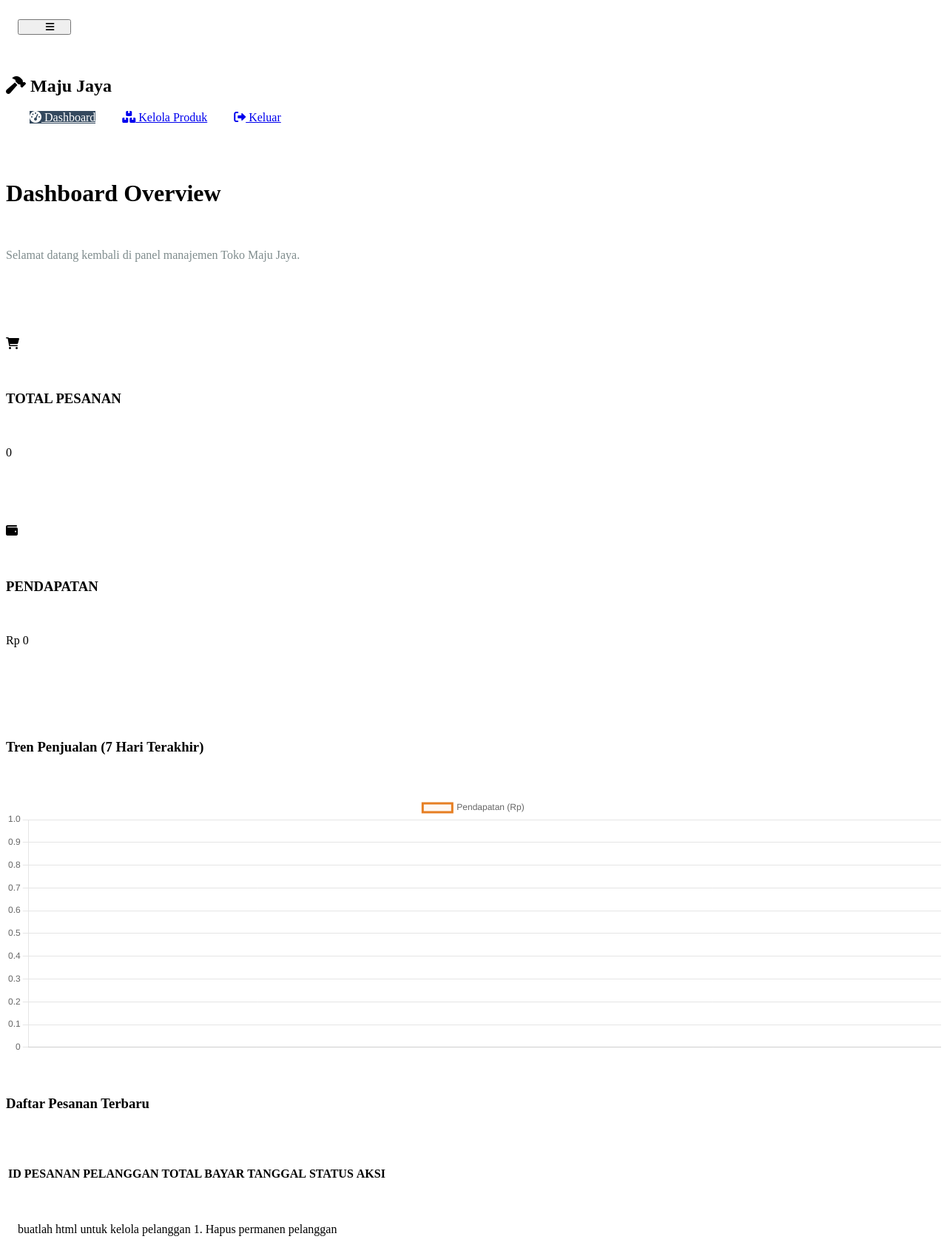
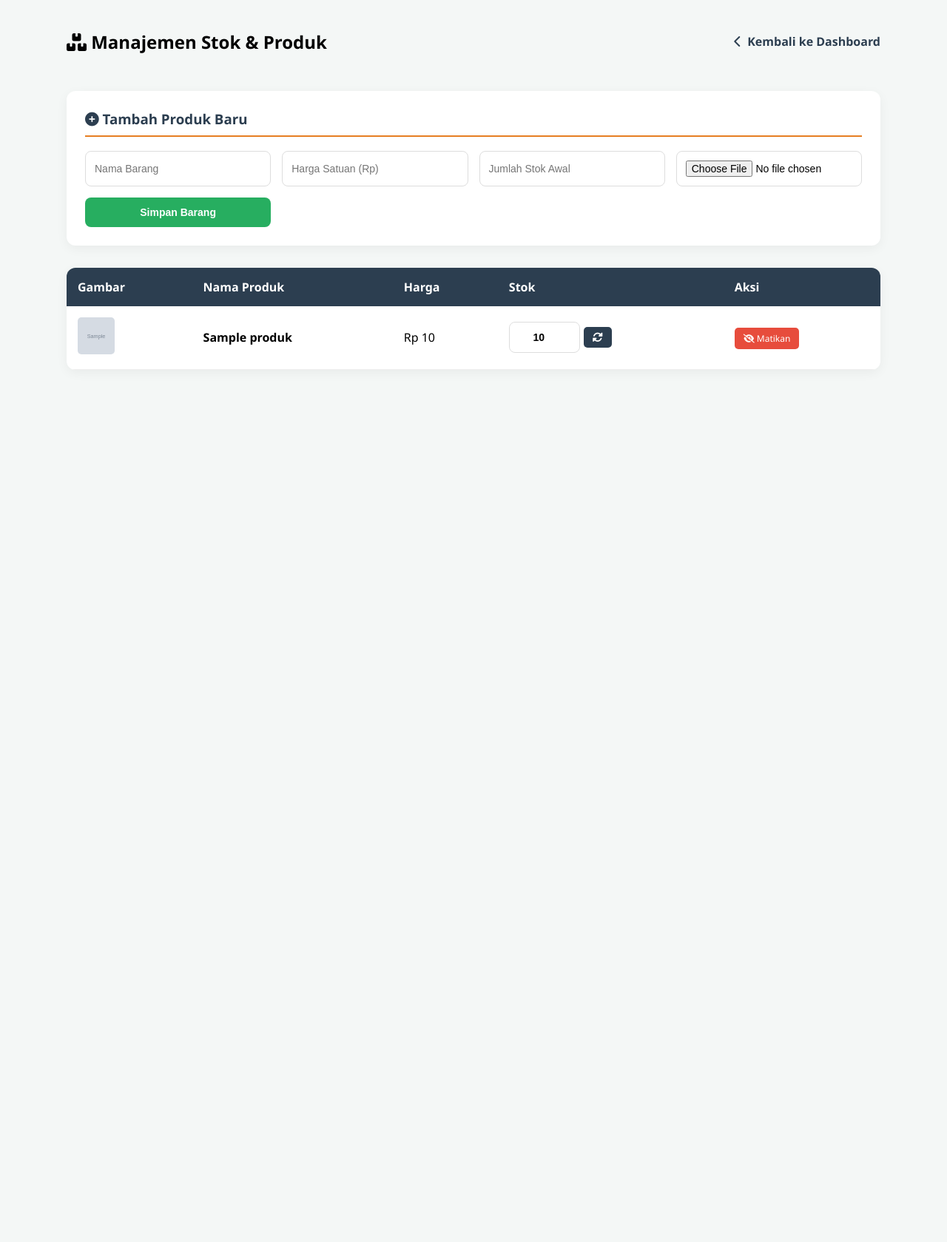
Before and after one commit to ArkyAndito04/Toko_Bangunan, a Flask app: page /admin/produk in a window 1280 px wide. Shown: the whole page at 74% size. After the commit the page ends 479 px from the top, so only its background shows below. Run offline with Flask 3, Linux system fonts and the light colour scheme; a user stored in the database is signed in; tables that the repository leaves empty hold one stand-in row (values such as "Sample post"); grey boxes marked "Sample" are stand-in pictures; one stand-in notice (Sample message) is shown; data that the repository does not hold is empty; some libraries are stand-ins or nearby versions.

Commit message:
Update kelola_produk.html

```diff
--- a/templates/kelola_produk.html
+++ b/templates/kelola_produk.html
@@ -3,211 +3,119 @@
 <head>
     <meta charset="UTF-8">
     <meta name="viewport" content="width=device-width, initial-scale=1.0">
-    <title>Dashboard Admin - Maju Jaya</title>
+    <title>Kelola Produk - Maju Jaya</title>
     <link rel="stylesheet" href="https://cdnjs.cloudflare.com/ajax/libs/font-awesome/6.0.0/css/all.min.css">
-    <script src="https://cdn.jsdelivr.net/npm/chart.js"></script>
+    <script src="https://cdn.jsdelivr.net/npm/sweetalert2@11"></script>
+
     <style>
         :root {
-            --sidebar: #2c3e50;
+            --primary: #2c3e50;
             --accent: #e67e22;
+            --success: #27ae60;
+            --danger: #e74c3c;
             --bg: #f4f7f6;
-            --white: #ffffff;
-            --success: #27ae60;
-            --danger: #d63031;
         }
 
-        body { font-family: 'Segoe UI', sans-serif; margin: 0; background: var(--bg); display: flex; overflow-x: hidden; }
+        body { font-family: 'Segoe UI', sans-serif; background: var(--bg); margin: 0; padding: 20px; }
+        .container { max-width: 1100px; margin: 0 auto; }
 
-        /* --- SIDEBAR STYLE --- */
-        .sidebar {
-            width: 250px;
-            background: var(--sidebar);
-            height: 100vh;
-            color: white;
-            padding: 20px;
-            position: fixed;
-            box-shadow: 2px 0 5px rgba(0,0,0,0.1);
-            z-index: 1000;
-            transition: all 0.3s ease;
-            left: -450px; /* Sembunyi default */
-        }
+        .header { display: flex; justify-content: space-between; align-items: center; margin-bottom: 30px; }
+        .btn-back { text-decoration: none; color: var(--primary); font-weight: bold; display: flex; align-items: center; gap: 8px; }
 
-        .sidebar.active { left: 0; }
-        .sidebar h2 { color: var(--accent); margin-bottom: 30px; font-size: 1.5rem; text-align: center; }
-        .sidebar a {
-            display: block; color: #bdc3c7; text-decoration: none; padding: 12px 15px;
-            margin-bottom: 8px; border-radius: 8px; transition: 0.3s;
-        }
-        .sidebar a:hover, .sidebar a.active { background: #34495e; color: white; border-left: 4px solid var(--accent); }
+        .form-card { background: white; padding: 25px; border-radius: 12px; box-shadow: 0 4px 15px rgba(0,0,0,0.05); margin-bottom: 30px; }
+        .form-card h3 { margin-top: 0; color: var(--primary); border-bottom: 2px solid var(--accent); padding-bottom: 10px; }
+        .grid-form { display: grid; grid-template-columns: repeat(auto-fit, minmax(200px, 1fr)); gap: 15px; margin-top: 15px; }
 
-        /* --- HAMBURGER BUTTON --- */
-        .hamburger-menu {
-            font-size: 20px;
-            cursor: pointer;
-            background: var(--sidebar);
-            color: white;
-            padding: 12px 15px;
-            border-radius: 8px;
-            border: none;
-            position: fixed;
-            top: 20px;
-            left: 20px;
-            z-index: 1100;
-            box-shadow: 0 4px 10px rgba(0,0,0,0.15);
-            display: flex;
-            align-items: center;
-        }
+        input, select, button { padding: 12px; border: 1px solid #ddd; border-radius: 8px; font-size: 14px; }
 
-        /* --- MAIN CONTENT (JARAK AMAN) --- */
-        .main-content {
-            flex: 1;
-            padding: 80px 80px;
-            margin-top: 60px;
-            transition: all 0.3s ease;
-            width: 100%;
-            box-sizing: border-box;
-        }
+        .btn-save { background: var(--success); color: white; border: none; font-weight: bold; cursor: pointer; transition: 0.3s; }
+        .btn-save:hover { background: #219150; transform: translateY(-2px); }
 
-        /* --- UI CARDS --- */
-        .header-stats {
-            display: grid; grid-template-columns: repeat(auto-fit, minmax(240px, 1fr));
-            gap: 25px; margin-bottom: 35px;
-        }
+        .table-card { background: white; border-radius: 12px; box-shadow: 0 4px 15px rgba(0,0,0,0.05); overflow: hidden; }
+        table { width: 100%; border-collapse: collapse; }
+        th { background: var(--primary); color: white; padding: 15px; text-align: left; }
+        td { padding: 15px; border-bottom: 1px solid #eee; }
 
-        .stat-card {
-            background: white; padding: 25px; border-radius: 12px;
-            box-shadow: 0 4px 12px rgba(0,0,0,0.05); display: flex; align-items: center; gap: 20px;
-        }
+        /* Gaya untuk baris yang dinonaktifkan */
+        .row-disabled { background-color: #f9f9f9; opacity: 0.7; }
+        .badge-status { font-size: 10px; padding: 3px 6px; border-radius: 4px; text-transform: uppercase; margin-left: 5px; }
+        .bg-del { background: #fee2e2; color: #b91c1c; }
 
-        .stat-icon {
-            width: 50px; height: 50px; background: rgba(230, 126, 34, 0.1);
-            color: var(--accent); border-radius: 10px; display: flex; justify-content: center; align-items: center; font-size: 1.5rem;
-        }
+        .img-thumb { width: 50px; height: 50px; object-fit: cover; border-radius: 5px; }
+        .stock-input { width: 70px; text-align: center; font-weight: bold; }
 
-        .card { background: white; padding: 25px; border-radius: 12px; box-shadow: 0 4px 12px rgba(0,0,0,0.05); margin-bottom: 30px; }
+        .btn-update { background: var(--primary); color: white; border: none; padding: 6px 12px; border-radius: 5px; cursor: pointer; }
+        .btn-delete { background: var(--danger); color: white; padding: 6px 12px; border-radius: 5px; text-decoration: none; font-size: 12px; cursor: pointer; }
+        .btn-activate { background: var(--success); color: white; padding: 6px 12px; border-radius: 5px; text-decoration: none; font-size: 12px; }
 
-        /* --- TABLE STYLE --- */
-        .table-responsive { width: 100%; overflow-x: auto; }
-        table { width: 100%; border-collapse: collapse; min-width: 700px; }
-        th { text-align: left; padding: 15px; background: #f8f9fa; color: #7f8c8d; font-size: 0.85rem; text-transform: uppercase; }
-        td { padding: 15px; border-bottom: 1px solid #f1f1f1; color: #333; font-size: 0.95rem; }
-
-        .status-badge {
-            padding: 6px 12px; border-radius: 6px; font-size: 0.75rem; font-weight: bold; text-transform: uppercase;
-        }
-        .status-diproses { background: #fff3cd; color: #856404; }
-        .status-selesai { background: #d4edda; color: #155724; }
-
-        /* --- BUTTONS --- */
-        .btn-selesai {
-            background: var(--success); color: white; padding: 8px 12px; text-decoration: none;
-            border-radius: 6px; font-size: 0.8rem; font-weight: bold; transition: 0.3s;
-        }
-        .btn-selesai:hover { background: #219150; }
-
-        .btn-detail {
-            color: var(--sidebar); text-decoration: none; font-weight: bold; margin-right: 15px; font-size: 0.85rem;
-        }
-        .btn-detail:hover { color: var(--accent); }
-
-        /* --- OVERLAY & NOTIF --- */
-        .sidebar-overlay {
-            display: none; position: fixed; top: 0; left: 0; width: 100vw; height: 100vh;
-            background: rgba(0,0,0,0.4); z-index: 999; backdrop-filter: blur(2px);
-        }
-        .sidebar-overlay.active { display: block; }
-
-        #notif-alert {
-            position: fixed; top: 20px; right: 20px; background: var(--danger);
-            color: white; padding: 15px 25px; border-radius: 8px; display: none;
-            box-shadow: 0 4px 15px rgba(0,0,0,0.3); z-index: 2000;
-        }
+        .badge-low { background: #fff3cd; color: #856404; padding: 4px 8px; border-radius: 4px; font-size: 11px; font-weight: bold; }
     </style>
 </head>
 <body>
 
-    <div id="notif-alert"></div>
-
-    <button class="hamburger-menu" id="hamburgerBtn">
-        <i class="fas fa-bars"></i>
-    </button>
-
-    <div class="sidebar-overlay" id="overlay"></div>
-
-    <div class="sidebar" id="sidebarMenu">
-        <h2><i class="fas fa-hammer"></i> Maju Jaya</h2>
-        <a href="{{ url_for('admin') }}" class="active"><i class="fas fa-tachometer-alt"></i> Dashboard</a>
-        <a href="{{ url_for('kelola_produk') }}"><i class="fas fa-boxes"></i> Kelola Produk</a>
-        <a href="{{ url_for('logout') }}" style="margin-top: 50px;"><i class="fas fa-sign-out-alt"></i> Keluar</a>
+<div class="container">
+    <div class="header">
+        <h2><i class="fas fa-boxes"></i> Manajemen Stok & Produk</h2>
+        <a href="{{ url_for('admin') }}" class="btn-back"><i class="fas fa-chevron-left"></i> Kembali ke Dashboard</a>
     </div>
 
-    <div class="main-content">
-        <div class="header-section">
-            <h1>Dashboard Overview</h1>
-            <p style="color: #7f8c8d; margin-bottom: 30px;">Selamat datang kembali di panel manajemen Toko Maju Jaya.</p>
+    <div class="form-card">
+        <h3><i class="fas fa-plus-circle"></i> Tambah Produk Baru</h3>
+        <form action="{{ url_for('tambah_produk') }}" method="POST" enctype="multipart/form-data">
+            <div class="grid-form">
+                <input type="text" name="nama_produk" placeholder="Nama Barang" required>
+                <input type="number" name="harga" placeholder="Harga Satuan (Rp)" required>
+                <input type="number" name="stok" placeholder="Jumlah Stok Awal" required>
+                <input type="file" name="gambar" accept="image/*" required>
+                <button type="submit" class="btn-save">Simpan Barang</button>
+            </div>
+        </form>
     </div>
 
-        <div class="header-stats">
-            <div class="stat-card">
-                <div class="stat-icon"><i class="fas fa-shopping-cart"></i></div>
-                <div>
-                    <h3>TOTAL PESANAN</h3>
-                    <p>{{ orders|length }}</p>
-                </div>
-            </div>
-            <div class="stat-card">
-                <div class="stat-icon"><i class="fas fa-wallet"></i></div>
-                <div>
-                    <h3>PENDAPATAN</h3>
-                    <p>Rp {{ "{:,}".format(orders|sum(attribute='total_bayar')) }}</p>
-                </div>
-            </div>
-        </div>
-
-        <div class="card">
-            <h3>Tren Penjualan (7 Hari Terakhir)</h3>
-            <div style="height: 350px;">
-                <canvas id="salesChart"></canvas>
-            </div>
-        </div>
-
-        <div class="card">
-            <h3>Daftar Pesanan Terbaru</h3>
-            <div class="table-responsive">
+    <div class="table-card">
         <table>
             <thead>
                 <tr>
-                            <th>ID PESANAN</th>
-                            <th>PELANGGAN</th>
-                            <th>TOTAL BAYAR</th>
-                            <th>TANGGAL</th>
-                            <th>STATUS</th>
-                            <th>AKSI</th>
+                    <th>Gambar</th>
+                    <th>Nama Produk</th>
+                    <th>Harga</th>
+                    <th>Stok</th>
+                    <th>Aksi</th>
                 </tr>
             </thead>
             <tbody>
-                        {% for o in orders %}
-                        <tr>
-                            <td><strong>#{{ o.id_pesanan }}</strong></td>
-                            <td>{{ o.nama_lengkap }}</td>
-                            <td style="color: var(--accent); font-weight: bold;">Rp {{ "{:,}".format(o.total_bayar) }}</td>
-                            <td>{{ o.tanggal_pesanan }}</td>
+                {% for p in produk %}
+                <tr class="{{ 'row-disabled' if p.status == 'dihapus' else '' }}">
+                    <td><img src="{{ url_for('static', filename='images/' + p.gambar) }}" class="img-thumb"></td>
                     <td>
-                                <span class="status-badge {% if o.status == 'Diproses' %}status-diproses{% else %}status-selesai{% endif %}">
-                                    {{ o.status }}
-                                </span>
+                        <strong>{{ p.nama_produk }}</strong>
+                        {% if p.status == 'dihapus' %}
+                            <span class="badge-status bg-del">Non-Aktif</span>
+                        {% endif %}
+                    </td>
+                    <td>Rp {{ "{:,}".format(p.harga) }}</td>
+                    <td>
+                        <form action="{{ url_for('update_stok', id=p.id_produk) }}" method="POST" style="display: flex; gap: 5px; align-items: center;">
+                            <input type="number" name="stok_baru" value="{{ p.stok }}" class="stock-input" {{ 'disabled' if p.status == 'dihapus' else '' }}>
+                            <button type="submit" class="btn-update" title="Update Stok" {{ 'disabled' if p.status == 'dihapus' else '' }}>
+                                <i class="fas fa-sync-alt"></i>
+                            </button>
+                            {% if p.stok < 10 and p.status != 'dihapus' %}
+                                <span class="badge-low">Hampir Habis</span>
+                            {% endif %}
+                        </form>
                     </td>
                     <td>
-                                <a href="{{ url_for('lihat_detail_admin', id=o.id_pesanan) }}" class="btn-detail">
-                                    <i class="fas fa-eye"></i> Detail
-                                </a>
-
-                                {% if o.status == 'Diproses' %}
-                                <a href="{{ url_for('update_status_selesai', id=o.id_pesanan) }}" class="btn-selesai">
-                                    <i class="fas fa-check"></i> Selesaikan
+                        {% if p.status == 'dihapus' %}
+                            <a href="{{ url_for('aktifkan_produk', id=p.id_produk) }}" class="btn-activate">
+                                <i class="fas fa-power-off"></i> Aktifkan
                             </a>
                         {% else %}
-                                <span style="color: var(--success); font-weight: bold;"><i class="fas fa-check-double"></i> Tuntas</span>
+                            <a href="#"
+                               class="btn-delete"
+                               onclick="konfirmasiHapus(event, '{{ url_for('hapus_produk', id=p.id_produk) }}', '{{ p.nama_produk }}')">
+                                <i class="fas fa-eye-slash"></i> Matikan
+                            </a>
                         {% endif %}
                     </td>
                 </tr>
@@ -216,62 +124,46 @@
         </table>
     </div>
 </div>
-    </div>
 
 <script>
-        // Logika Sidebar
-        const hamburgerBtn = document.getElementById('hamburgerBtn');
-        const sidebarMenu = document.getElementById('sidebarMenu');
-        const overlay = document.getElementById('overlay');
-
-        function toggleSidebar() {
-            sidebarMenu.classList.toggle('active');
-            overlay.classList.toggle('active');
-            const icon = hamburgerBtn.querySelector('i');
-            if (sidebarMenu.classList.contains('active')) {
-                icon.classList.replace('fa-bars', 'fa-times');
-            } else {
-                icon.classList.replace('fa-times', 'fa-bars');
+    function konfirmasiHapus(event, url, namaProduk) {
+        event.preventDefault();
+        Swal.fire({
+            title: 'Nonaktifkan Produk?',
+            text: "Produk '" + namaProduk + "' tidak akan muncul di katalog pelanggan, tapi riwayat transaksi tetap aman.",
+            icon: 'warning',
+            showCancelButton: true,
+            confirmButtonColor: '#e74c3c',
+            cancelButtonColor: '#2c3e50',
+            confirmButtonText: 'Ya, Nonaktifkan!',
+            cancelButtonText: 'Batal',
+            reverseButtons: true
+        }).then((result) => {
+            if (result.isConfirmed) {
+                window.location.href = url;
             }
+        })
     }
 
-        hamburgerBtn.addEventListener('click', toggleSidebar);
-        overlay.addEventListener('click', toggleSidebar);
-
-        // Inisialisasi Grafik
-        const ctx = document.getElementById('salesChart').getContext('2d');
-        new Chart(ctx, {
-            type: 'line',
-            data: {
-                labels: [{% for g in graph_data %}"{{ g.tgl }}",{% endfor %}],
-                datasets: [{
-                    label: 'Pendapatan (Rp)',
-                    data: [{% for g in graph_data %}{{ g.total }},{% endfor %}],
-                    borderColor: '#e67e22',
-                    tension: 0.4,
-                    fill: true,
-                    backgroundColor: 'rgba(230, 126, 34, 0.05)'
-                }]
-            },
-            options: { responsive: true, maintainAspectRatio: false }
+    {% with messages = get_flashed_messages(with_categories=true) %}
+      {% if messages %}
+        {% for category, message in messages %}
+        const Toast = Swal.mixin({
+          toast: true,
+          position: 'top-end',
+          showConfirmButton: false,
+          timer: 3000,
+          timerProgressBar: true
         });
 
-        // Notifikasi Cerdas
-        setInterval(() => {
-            fetch('/get_order_count')
-                .then(res => res.json())
-                .then(data => {
-                    if (data.count > 0) {
-                        const alertBox = document.getElementById('notif-alert');
-                        alertBox.innerHTML = `<i class="fas fa-bell"></i> Ada ${data.count} Pesanan Baru!`;
-                        alertBox.style.display = 'block';
-                        setTimeout(() => location.reload(), 3000);
-                    }
+        Toast.fire({
+          icon: "{{ 'success' if category == 'success' else 'error' }}",
+          title: "{{ message }}"
         });
-        }, 10000);
+        {% endfor %}
+      {% endif %}
+    {% endwith %}
 </script>
+
 </body>
 </html>
-
-buatlah html untuk kelola pelanggan
-1. Hapus permanen pelanggan
```
Lines whose indentation alone changed are shown as unchanged.
